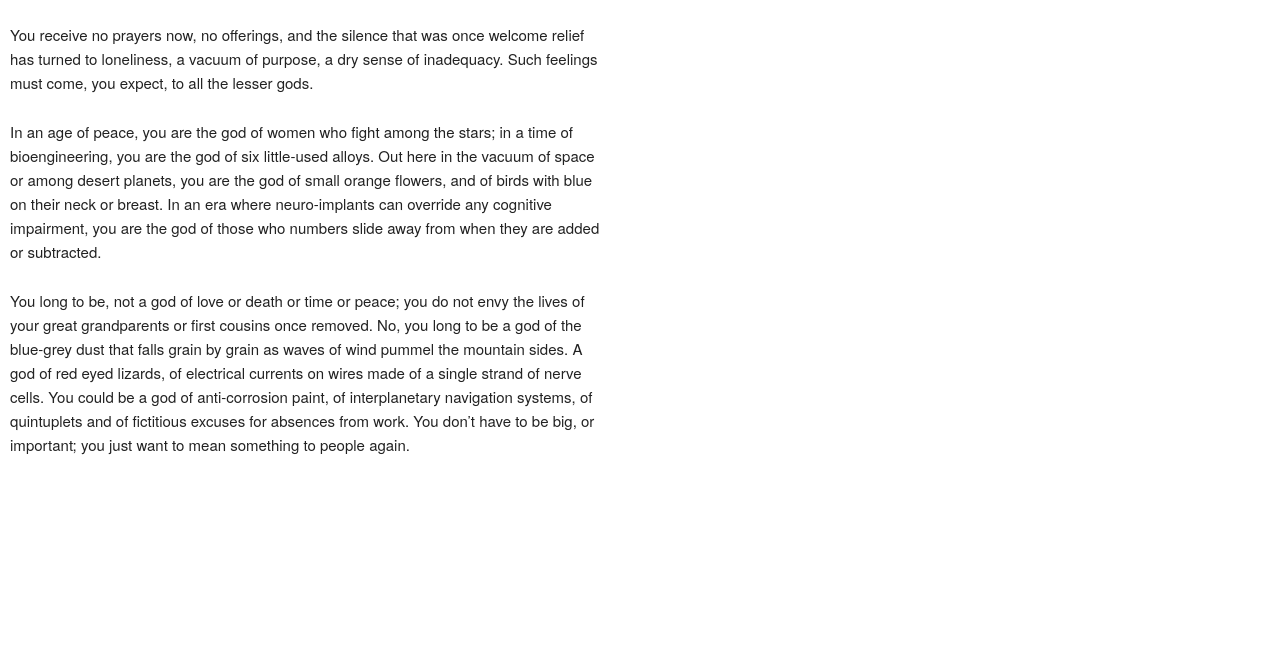
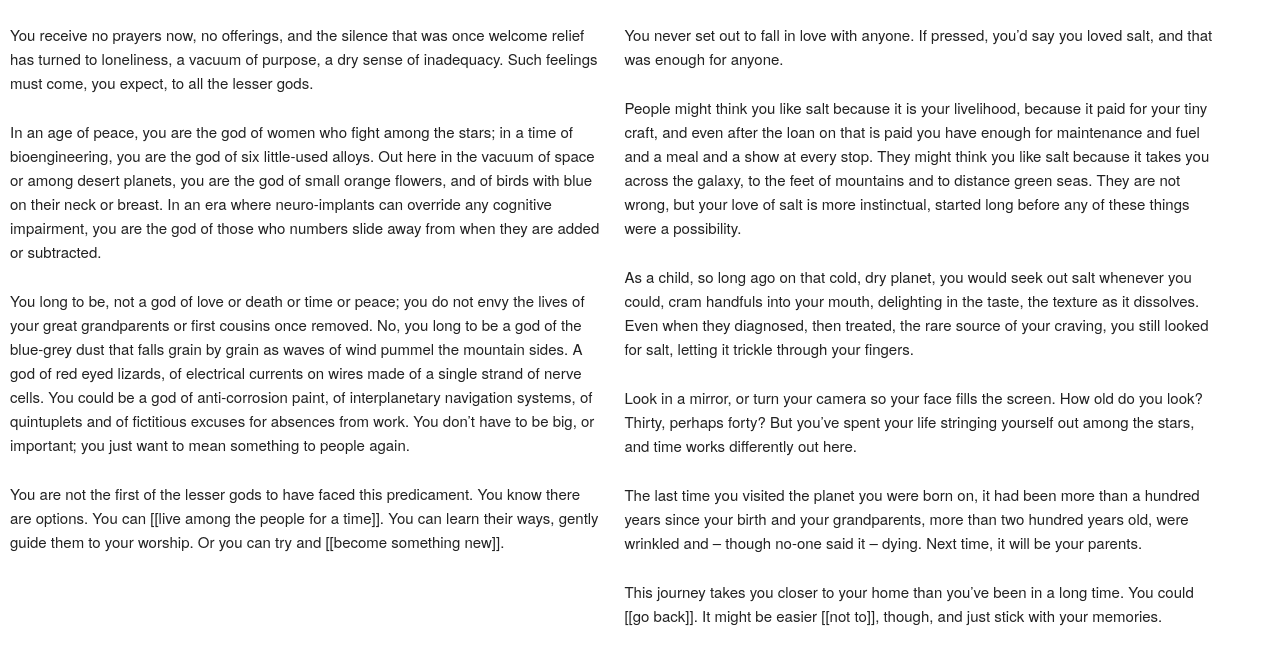
Before and after one commit to andi-crb/lesser-gods, a plain HTML site: page index.html in a window 1280 px wide. Shown: the part 67-732 px from the top of the page. Drawn offline with nearby package versions, Linux system fonts and the light colour scheme.

Commit message:
Update index.html

```diff
--- a/index.html
+++ b/index.html
@@ -17,6 +17,18 @@
           <p>You receive no prayers now, no offerings, and the silence that was once welcome relief has turned to loneliness, a vacuum of purpose, a dry sense of inadequacy. Such feelings must come, you expect, to all the lesser gods.</p>
           <p>In an age of peace, you are the god of women who fight among the stars; in a time of bioengineering, you are the god of six little-used alloys. Out here in the vacuum of space or among desert planets, you are the god of small orange flowers, and of birds with blue on their neck or breast. In an era where neuro-implants can override any cognitive impairment, you are the god of those who numbers slide away from when they are added or subtracted.</p>
           <p>You long to be, not a god of love or death or time or peace; you do not envy the lives of your great grandparents or first cousins once removed. No, you long to be a god of the blue-grey dust that falls grain by grain as waves of wind pummel the mountain sides. A god of red eyed lizards, of electrical currents on wires made of a single strand of nerve cells. You could be a god of anti-corrosion paint, of interplanetary navigation systems, of quintuplets and of fictitious excuses for absences from work. You don’t have to be big, or important; you just want to mean something to people again.</p>
+          <p>You are not the first of the lesser gods to have faced this predicament. You know there are options. You can [[live among the people for a time]]. You can learn their ways, gently guide them to your worship. Or you can try and [[become something new]].</p>
+        </div>
+      </div>
+    <div class="row">
+      <div class="six columns">
+        <div id="bone">
+          <p>You never set out to fall in love with anyone. If pressed, you’d say you loved salt, and that was enough for anyone.</p>
+          <p>People might think you like salt because it is your livelihood, because it paid for your tiny craft, and even after the loan on that is paid you have enough for maintenance and fuel and a meal and a show at every stop. They might think you like salt because it takes you across the galaxy, to the feet of mountains and to distance green seas. They are not wrong, but your love of salt is more instinctual, started long before any of these things were a possibility.</p>
+          <p>As a child, so long ago on that cold, dry planet, you would seek out salt whenever you could, cram handfuls into your mouth, delighting in the taste, the texture as it dissolves. Even when they diagnosed, then treated, the rare source of your craving, you still looked for salt, letting it trickle through your fingers. </p>
+          <p>Look in a mirror, or turn your camera so your face fills the screen. How old do you look? Thirty, perhaps forty? But you’ve spent your life stringing yourself out among the stars, and time works differently out here.</p>
+          <p>The last time you visited the planet you were born on, it had been more than a hundred years since your birth and your grandparents, more than two hundred years old, were wrinkled and – though no-one said it – dying. Next time, it will be your parents.</p>
+          <p>This journey takes you closer to your home than you’ve been in a long time. You could [[go back]]. It might be easier [[not to]], though, and just stick with your memories.</p>
         </div>
       </div>
     </div>
```
